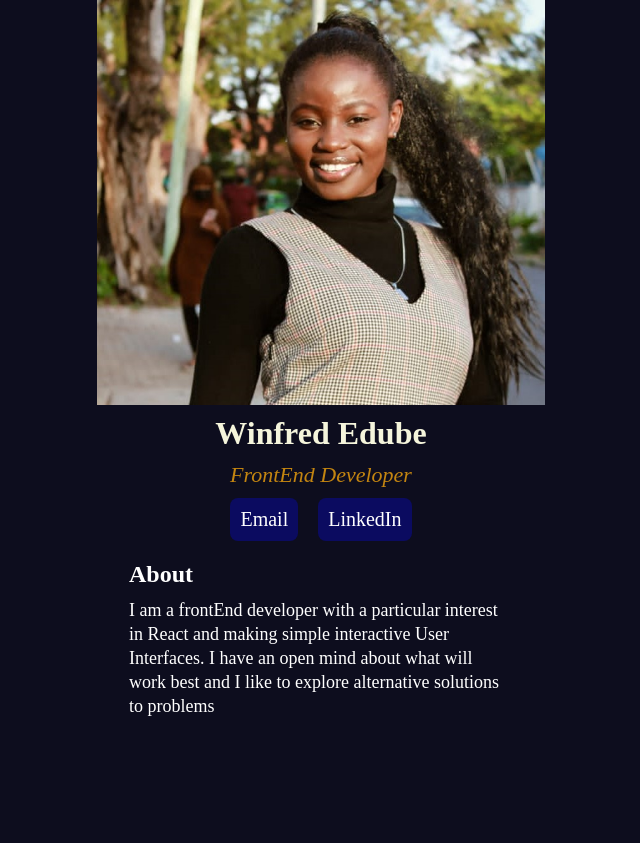
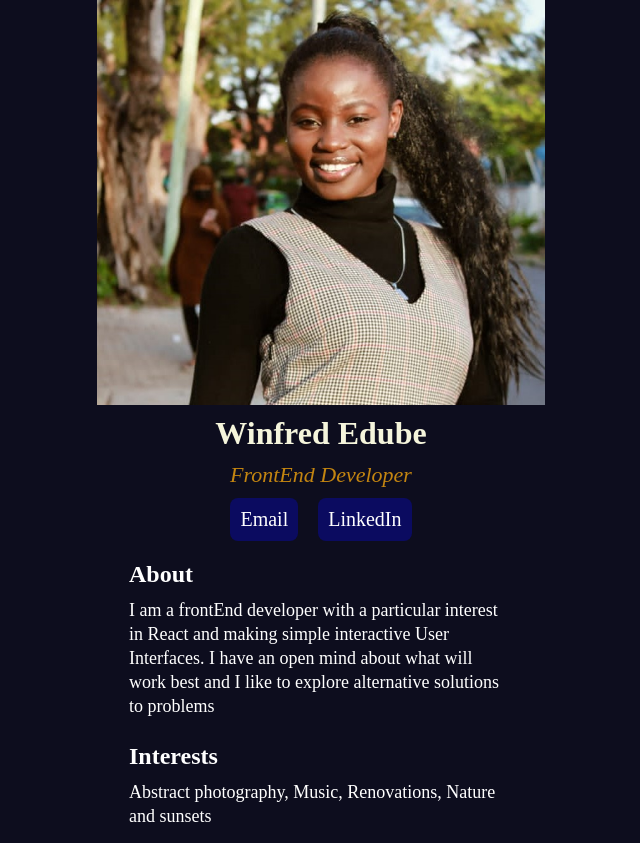
Before and after one commit to edubew/learn_react, a React (Create React App) app: page / in a window 1280 px wide. Shown: the whole page, without its empty margins (319-959 px from the left). Before the commit the page ends 800 px from the top, so only its background shows below. Built offline with nearby package versions, Linux system fonts and the light colour scheme.

Commit message:
Add interests component to the project

```diff
--- a/src/App.js
+++ b/src/App.js
@@ -2,6 +2,7 @@ import React, { Component } from 'react';
 // eslint-disable-next-line  import/extensions
 import Info from './components/Info';
 import About from './components/About';
+import Interests from './components/Interests';
 
 export class App extends Component {
   render() {
@@ -9,6 +10,7 @@ export class App extends Component {
       <div className="main-container">
         <Info />
         <About />
+        <Interests />
       </div>
     );
   }
--- /dev/null
+++ b/src/components/Interests.js
@@ -0,0 +1,15 @@
+import React, { Component } from 'react';
+
+export class Interests extends Component {
+  render() {
+    return (
+      <div className="interests-container">
+        <h2>Interests</h2>
+        <p>Abstract photography, Music, Renovations, Nature and sunsets </p>
+
+      </div>
+    );
+  }
+}
+
+export default Interests;
--- a/src/index.css
+++ b/src/index.css
@@ -67,3 +67,25 @@ body {
   line-height: 24px;
   font-size: 18px;
 }
+
+.interests-container {
+  display: flex;
+  flex-direction: column;
+  justify-content: center;
+  align-items: center;
+  margin: 15px 0;
+}
+
+.interests-container h2 {
+  color: #fff;
+  width: 30%;
+  text-align: start;
+  margin: 10px 0;
+}
+
+.interests-container p {
+  width: 30%;
+  color: #fff;
+  line-height: 24px;
+  font-size: 18px;
+}
```
